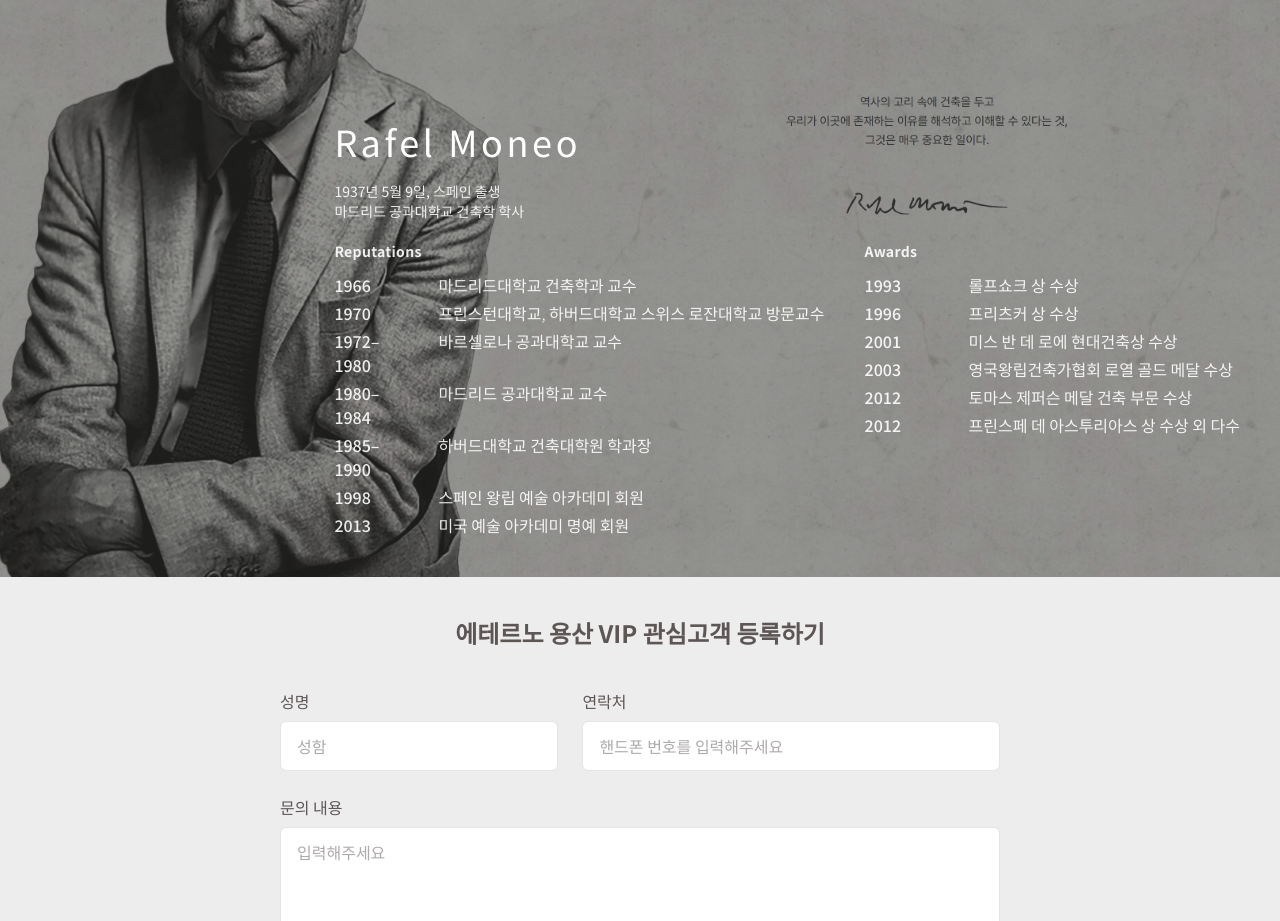
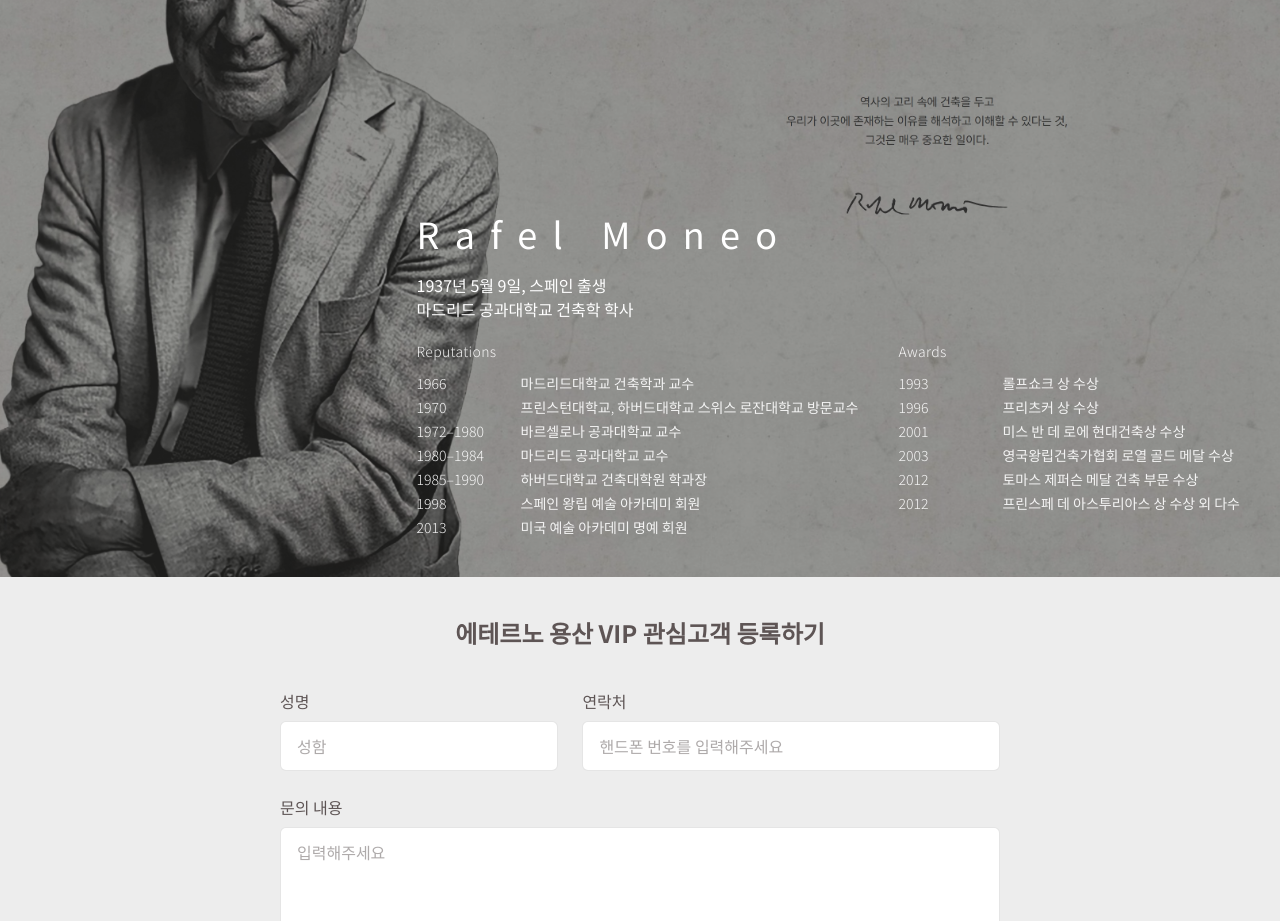
Before and after one commit to millwheel/eterno-yongsan, a Next.js app: page / in a window 1280 px wide. Shown: the part 1780-2701 px from the top of the page. Built offline with nearby package versions, Linux system fonts and the light colour scheme; no server answers; a web font is replaced by a local one.

Commit message:
feat: refel moneo 섹션 수정

```diff
--- a/src/app/page.tsx
+++ b/src/app/page.tsx
@@ -161,8 +161,8 @@ export default function Home() {
                 {/* 오른쪽 하단 텍스트 */}
                 <div className="absolute bottom-4 sm:bottom-6 md:bottom-10 right-2 sm:right-6 md:right-10 z-10 text-white text-left leading-relaxed space-y-5">
                     {/* 이름 및 소개 */}
-                    <h2 className="text-3xl md:text-4xl tracking-widest">Rafel Moneo</h2>
-                    <p className="text-xs md:text-sm opacity-90">
+                    <h2 className="text-3xl md:text-4xl tracking-widest">R a f e l &nbsp; M o n e o</h2>
+                    <p className="text-sm md:text-base">
                         1937년 5월 9일, 스페인 출생<br/>
                         마드리드 공과대학교 건축학 학사
                     </p>
@@ -171,11 +171,11 @@ export default function Home() {
                     <div className="flex flex-col md:flex-row justify-start gap-5 md:gap-10 text-sm opacity-90 font-light">
                         {/* Career */}
                         <div>
-                            <p className="font-semibold mb-3 tracking-wide">Reputations</p>
+                            <p className="mb-3 tracking-wide">Reputations</p>
                             <ul className="space-y-1 leading-relaxed">
                                 {career.map(([year, text], idx) => (
-                                    <li key={`${idx}`} className="flex gap-3 md:gap-6 text-sm md:text-base">
-                                        <span className="w-20 text-left font-medium">{year}</span>
+                                    <li key={`${idx}`} className="flex gap-3 md:gap-6 text-xs md:text-sm">
+                                        <span className="w-20 text-left">{year}</span>
                                         <span className="flex-1">{text}</span>
                                     </li>
                                 ))}
@@ -184,11 +184,11 @@ export default function Home() {
 
                         {/* Awards */}
                         <div>
-                            <p className="font-semibold mb-3 tracking-wide">Awards</p>
+                            <p className="mb-3 tracking-wide">Awards</p>
                             <ul className="space-y-1 leading-relaxed">
                                 {awards.map(([year, text], idx) => (
-                                    <li key={`${idx}`} className="flex gap-3 md:gap-6 text-sm md:text-base">
-                                        <span className="w-20 text-left font-medium">{year}</span>
+                                    <li key={`${idx}`} className="flex gap-3 md:gap-6 text-xs md:text-sm">
+                                        <span className="w-20 text-left">{year}</span>
                                         <span className="flex-1">{text}</span>
                                     </li>
                                 ))}
```
